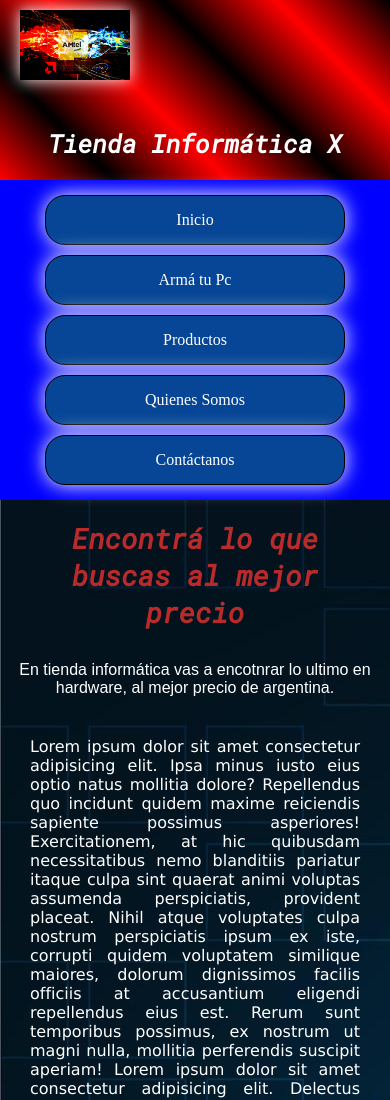
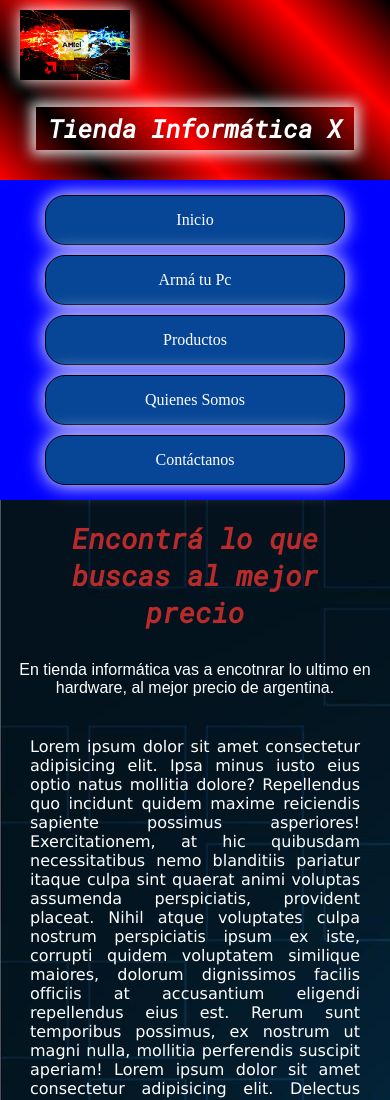
Before and after one commit to germankern/ProyectoJavaScript-Coder, a plain HTML site: page index.html in a window 390 px wide. Shown: the top 1100 px of the page. Drawn offline with Linux system fonts and the light colour scheme; a web font is replaced by a local one.

Commit message:
agregué estilo al titulo y transicion al footer

```diff
--- a/style/style.css
+++ b/style/style.css
@@ -13,17 +13,17 @@
     background-color: rgb(185, 43, 43);
     height: 180px;
     background: linear-gradient(45deg,red,black, red,black,red,black);
+    display: flex;
+    align-items: center;
+    justify-content: center;
 }
 
 h1 {
     color: rgb(255, 255, 255);
-    display: flex;
-    text-align: center;
-    justify-content: center;
     font-size: 40px;
-    padding: 70px 20px 20px 20px;
+    padding: 5px 12px;
     font-family: 'Roboto Mono', monospace;
-
+    box-shadow: 0px 0px 12px 5px rgba(255, 255, 255, 0.8);
 }
 
 .img-logo {
@@ -237,6 +237,7 @@ aside {
         display: flex;
         align-items: flex-end;
         justify-content: center;
+        padding-bottom: 10px;
     }
 
     .li-nav {
@@ -247,6 +248,10 @@ aside {
 }
 
 @media screen and (max-width: 650px) {
+    .header {
+        padding-bottom: 30px;
+    }
+
     h1 {
         font-size: 25px;
         margin: 0;
@@ -287,6 +292,7 @@ aside {
 
     .redes-footer a {
         padding: 20px;
+        transition: linear 4s 1000ms;
     }
 }
 
```
